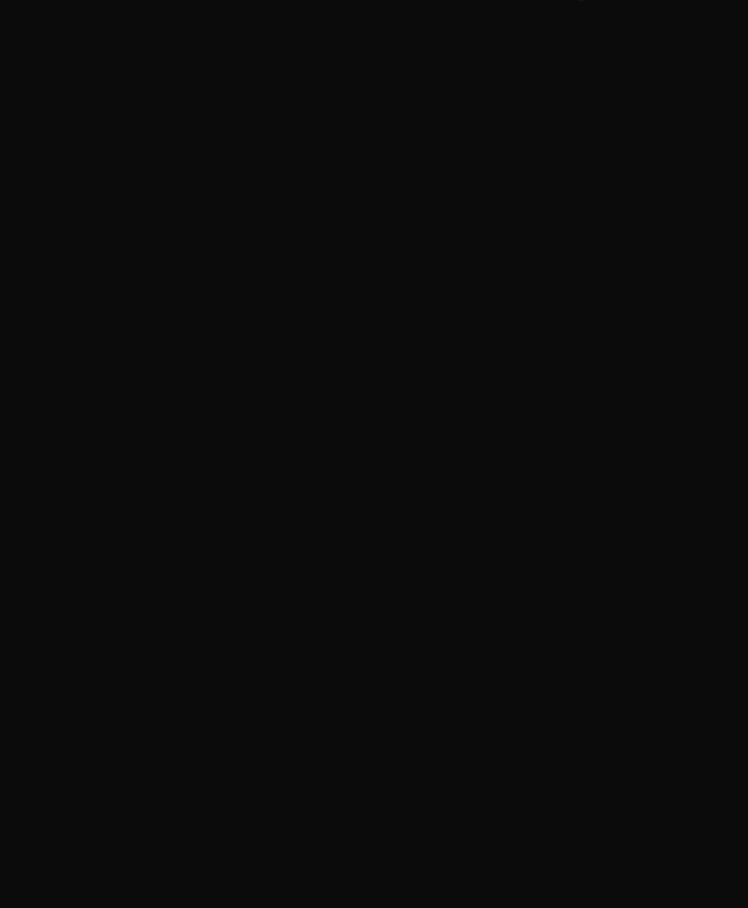
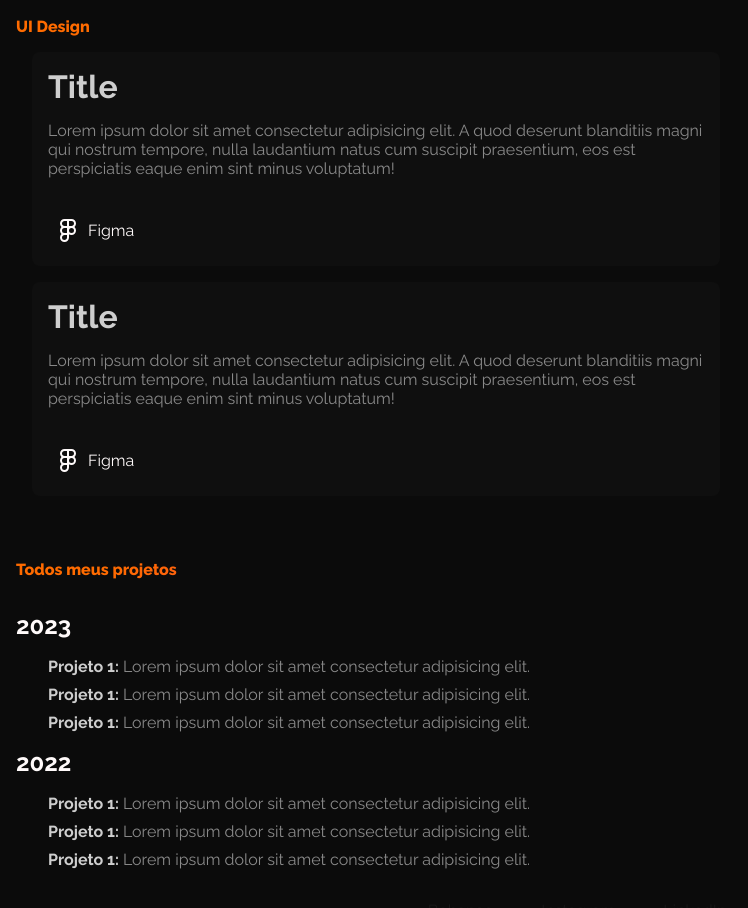
Before and after one commit to ThiagoFragata/portfolio, a Next.js app: page /cases-and-solutions in a window 1280 px wide. Shown: the part 782-1690 px from the top of the page, without its empty margins (0-748 px from the left). Before the commit the page ends 800 px from the top, so only its background shows below. Built offline with nearby package versions, Linux system fonts and the light colour scheme.

Commit message:
feat: page cases and solutions

```diff
--- a/src/app/cases-and-solutions/page.tsx
+++ b/src/app/cases-and-solutions/page.tsx
@@ -1,10 +1,91 @@
-import styles from '@/src/styles/home.module.scss'
+import { Card } from '@/src/components/card'
+import styles from '@/src/styles/cases-and-solutions.module.scss'
+import { Link } from 'lucide-react'
 
 export default function CasesAndSolutions() {
   return (
     <main className={styles.container}>
       <div>
-        <h1>Cases e Soluções</h1>
+        <h1>Trabalho, Hobby & Open Source</h1>
+        <p>
+          Essa página lista os principais projetos que venho desenvolvendo
+          durante a minha jornada como programador.
+        </p>
+      </div>
+
+      <div className={styles.title}>
+        <h2>Web & Mobile</h2>
+      </div>
+
+      <div className={styles.flex}>
+        <Card size="large" />
+        <Card size="large" />
+        <Card size="large" />
+      </div>
+
+      <div className={styles.title}>
+        <h2>UI Design</h2>
+      </div>
+
+      <div className={styles.flex}>
+        <Card type="design" size="small" />
+        <Card type="design" size="small" />
+      </div>
+
+      <div className={styles.title}>
+        <h2>Todos meus projetos</h2>
+      </div>
+
+      <div className={styles.projects}>
+        <h3>2023</h3>
+        <ul className={styles.list}>
+          <li>
+            <a href="#">
+              <Link className={styles.icon} size={16} />
+              <strong>Projeto 1:</strong> Lorem ipsum dolor sit amet consectetur
+              adipisicing elit.
+            </a>
+          </li>
+          <li>
+            <a href="#">
+              <Link className={styles.icon} size={16} />
+              <strong>Projeto 1:</strong> Lorem ipsum dolor sit amet consectetur
+              adipisicing elit.
+            </a>
+          </li>
+          <li>
+            <a href="#">
+              <Link className={styles.icon} size={16} />
+              <strong>Projeto 1:</strong> Lorem ipsum dolor sit amet consectetur
+              adipisicing elit.
+            </a>
+          </li>
+        </ul>
+
+        <h3>2022</h3>
+        <ul className={styles.list}>
+          <li>
+            <a href="#">
+              <Link className={styles.icon} size={16} />
+              <strong>Projeto 1:</strong> Lorem ipsum dolor sit amet consectetur
+              adipisicing elit.
+            </a>
+          </li>
+          <li>
+            <a href="#">
+              <Link className={styles.icon} size={16} />
+              <strong>Projeto 1:</strong> Lorem ipsum dolor sit amet consectetur
+              adipisicing elit.
+            </a>
+          </li>
+          <li>
+            <a href="#">
+              <Link className={styles.icon} size={16} />
+              <strong>Projeto 1:</strong> Lorem ipsum dolor sit amet consectetur
+              adipisicing elit.
+            </a>
+          </li>
+        </ul>
       </div>
     </main>
   )
--- /dev/null
+++ b/src/components/card/card.module.scss
@@ -0,0 +1,40 @@
+.card {
+    background: var(--dark);
+    padding: 1rem;
+
+    max-width: 448px;
+
+    border-radius: 0.5rem;
+
+    h3 {
+        font-size: 2rem;
+        font-weight: bold;
+        background: transparent;
+        color: var(--title) !important;
+    }
+
+    p {
+        font-size: 1rem;
+        font-weight: normal;
+        background: transparent;
+        color: var(--text);
+    }
+
+    a {
+        margin-top: 2rem;
+        padding: 0.5rem;
+        border-radius: 0.25rem;
+        display: inline-flex;
+        gap: 0.5rem;
+        background: transparent;
+        align-items: center;
+
+        svg {
+            background: transparent;
+        }
+
+        &:hover {
+            background: var(--dark-light);
+        }
+    }
+}
--- /dev/null
+++ b/src/components/card/index.tsx
@@ -0,0 +1,33 @@
+import { Figma, Github } from 'lucide-react'
+import styles from './card.module.scss'
+
+interface CardProps {
+  type?: 'develop' | 'design'
+  size: 'large' | 'small'
+}
+
+export function Card({ type = 'develop', size }: CardProps) {
+  return (
+    <div
+      className={styles.card}
+      style={{ maxWidth: `${size === 'large' ? '448px' : '688px'}` }}
+    >
+      <h3>Title</h3>
+      <p>
+        Lorem ipsum dolor sit amet consectetur adipisicing elit. A quod deserunt
+        blanditiis magni qui nostrum tempore, nulla laudantium natus cum
+        suscipit praesentium, eos est perspiciatis eaque enim sint minus
+        voluptatum!
+      </p>
+      {type === 'develop' ? (
+        <a href="#">
+          <Github /> Github
+        </a>
+      ) : (
+        <a href="#">
+          <Figma /> Figma
+        </a>
+      )}
+    </div>
+  )
+}
--- /dev/null
+++ b/src/styles/cases-and-solutions.module.scss
@@ -0,0 +1,97 @@
+.container {
+    display: flex;
+    flex-direction: column;
+
+    width: 100%;
+    max-width: 1440px;
+    margin: 0 auto;
+
+    padding-left: 1rem;
+    padding-right: 1rem;
+
+    h1 {
+        background-image: var(--linear);
+        -webkit-background-clip: text;
+        /* Para navegadores baseados no WebKit, como Chrome e Safari */
+        -webkit-text-fill-color: transparent;
+        /* Para navegadores baseados no WebKit, como Chrome e Safari */
+        background-clip: text;
+        font-size: 2rem;
+        font-weight: 800;
+
+        margin-top: 1rem;
+    }
+
+    h2 {
+        background-image: var(--linear);
+        -webkit-background-clip: text;
+        /* Para navegadores baseados no WebKit, como Chrome e Safari */
+        -webkit-text-fill-color: transparent;
+        /* Para navegadores baseados no WebKit, como Chrome e Safari */
+        background-clip: text;
+        font-size: 1rem;
+        font-weight: 800;
+
+        margin-top: 1rem;
+    }
+
+    p {
+        margin-top: 1rem;
+    }
+}
+
+.title {
+    margin-top: 2rem;
+}
+
+.flex {
+    display: flex;
+    flex-direction: row;
+    flex-wrap: wrap;
+    justify-content: space-between;
+    gap: 1rem;
+
+    padding: 1rem;
+}
+
+.projects {
+    margin-top: 2rem;
+
+    h3 {
+        font-size: 1.5rem;
+        font-weight: bold;
+    }
+}
+
+.list {
+    list-style: none;
+    margin-left: 1rem;
+    margin-top: 1rem;
+    margin-bottom: 1rem;
+
+    li {
+        display: flex;
+        align-items: center;
+        margin-top: 0.5rem;
+
+        gap: 0.5rem;
+
+        strong {
+            font-size: 1rem;
+            color: var(--title);
+            font-weight: bold;
+        }
+
+        color: var(--text);
+
+        .icon {
+            opacity: 0;
+
+            transition: all 0.2s ease-in-out;
+
+            &:hover {
+                opacity: 1;
+            }
+        }
+    }
+}
--- a/src/styles/globals.scss
+++ b/src/styles/globals.scss
@@ -5,6 +5,7 @@
 
   --dark-light: #171717;
 
+  --title: #cecece;
   --text: #898989;
 
   --success: #2c9f5a;
@@ -23,6 +24,7 @@
 html,
 body {
   max-width: 100vw;
+  min-width: 375px;
   min-height: 100vh;
   overflow-x: hidden;
 }
--- a/src/styles/home.module.scss
+++ b/src/styles/home.module.scss
@@ -6,6 +6,9 @@
     max-width: 1024px;
 
     margin: 0 auto;
+
+    padding-left: 1rem;
+    padding-right: 1rem;
 
     h2 {
         display: block;
```
Also changed, not shown: .prettierrc.json.
